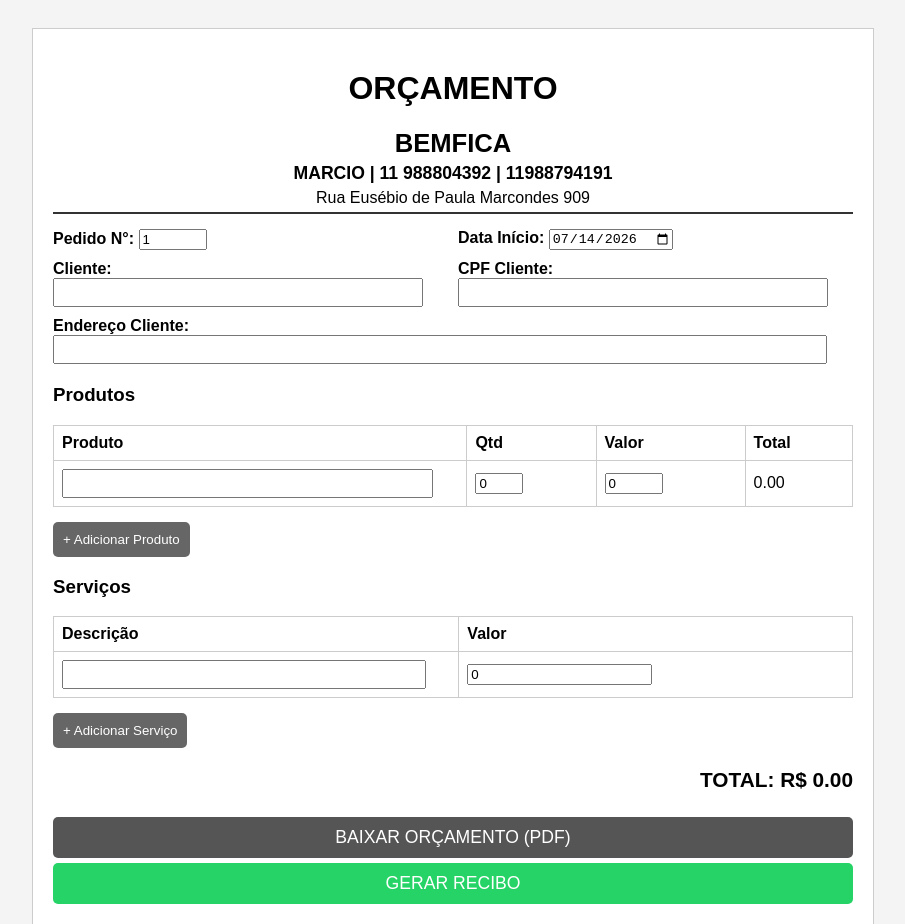
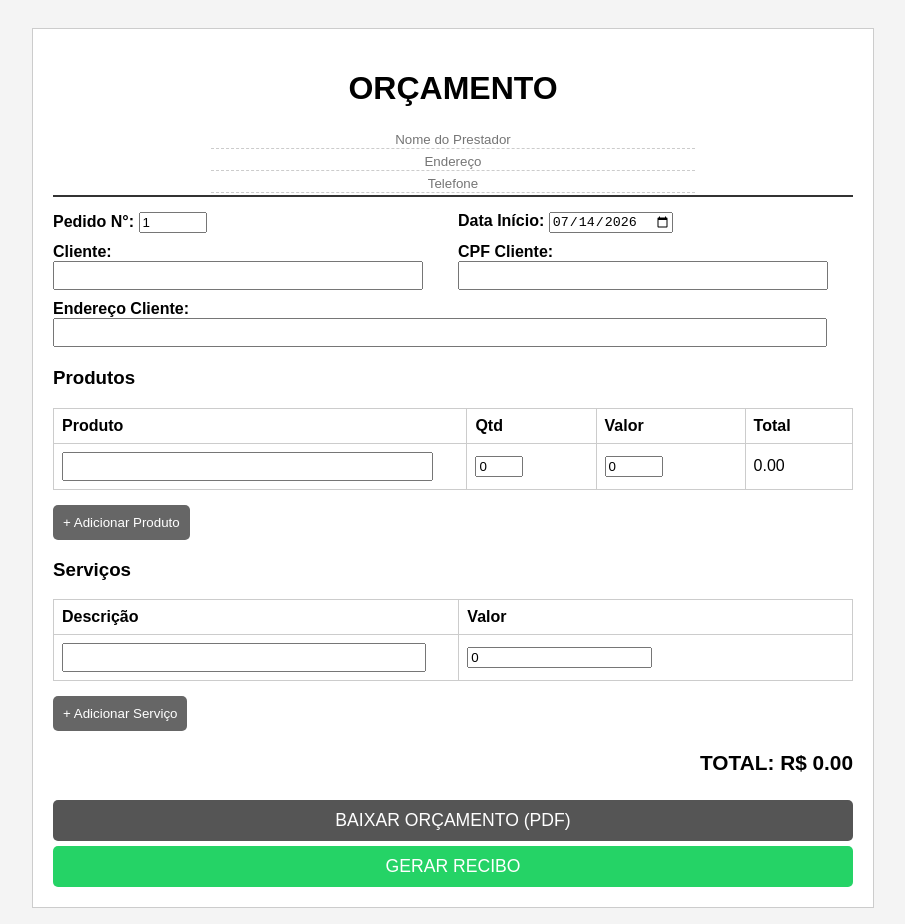
Before and after one commit to Jhonesw/OR-AMENTOAPP, a plain HTML site: page index.html in a window 1280 px wide. Shown: the top 924 px of the page, without its empty margins (187-1092 px from the left). Drawn offline with Linux system fonts and the light colour scheme.

Commit message:
ATUA1
ATUA1

```diff
--- a/index.html
+++ b/index.html
@@ -2,7 +2,7 @@
 <html lang="pt-br">
 <head>
     <meta charset="UTF-8">
-    <title>MARCIO - BEMFICA  | ORÇAMENTO E RECIBO</title>
+    <title>Dois de Julho | Orçamento e Recibo</title>
     <style>
         body { font-family: sans-serif; padding: 20px; background: #f4f4f4; }
         .documento { background: white; padding: 20px; border: 1px solid #ccc; max-width: 800px; margin: auto; }
@@ -21,14 +21,11 @@
 <div class="documento" id="areaOrcamento">
     <div class="header">
         <h1>ORÇAMENTO</h1>
-        <h2 style="margin: 5px 0; font-size: 1.6em; text-transform: uppercase;">BEMFICA</h2>
-        <p style="margin: 5px 0; font-size: 1.1em; font-weight: bold;">MARCIO | 11 988804392 | 11988794191</p>
-        <p style="margin: 5px 0; font-size: 1em;">Rua Eusébio de Paula Marcondes 909</p>
-
-        <!-- Inputs ocultos para manter a perfeita funcionalidade do script de recibo -->
-        <input type="hidden" id="nomePrestador" value="MARCIO">
-        <input type="hidden" id="enderecoPrestador" value="Rua Eusébio de Paula Marcondes 909">
-        <input type="hidden" id="telefonePrestador" value="11 988804392 E 11988794191">
+        <div class="header-edit">
+            <input type="text" id="nomePrestador" placeholder="Nome do Prestador">
+            <input type="text" id="enderecoPrestador" placeholder="Endereço">
+            <input type="text" id="telefonePrestador" placeholder="Telefone">
+        </div>
     </div>
 
     <div class="grid-info">
```
